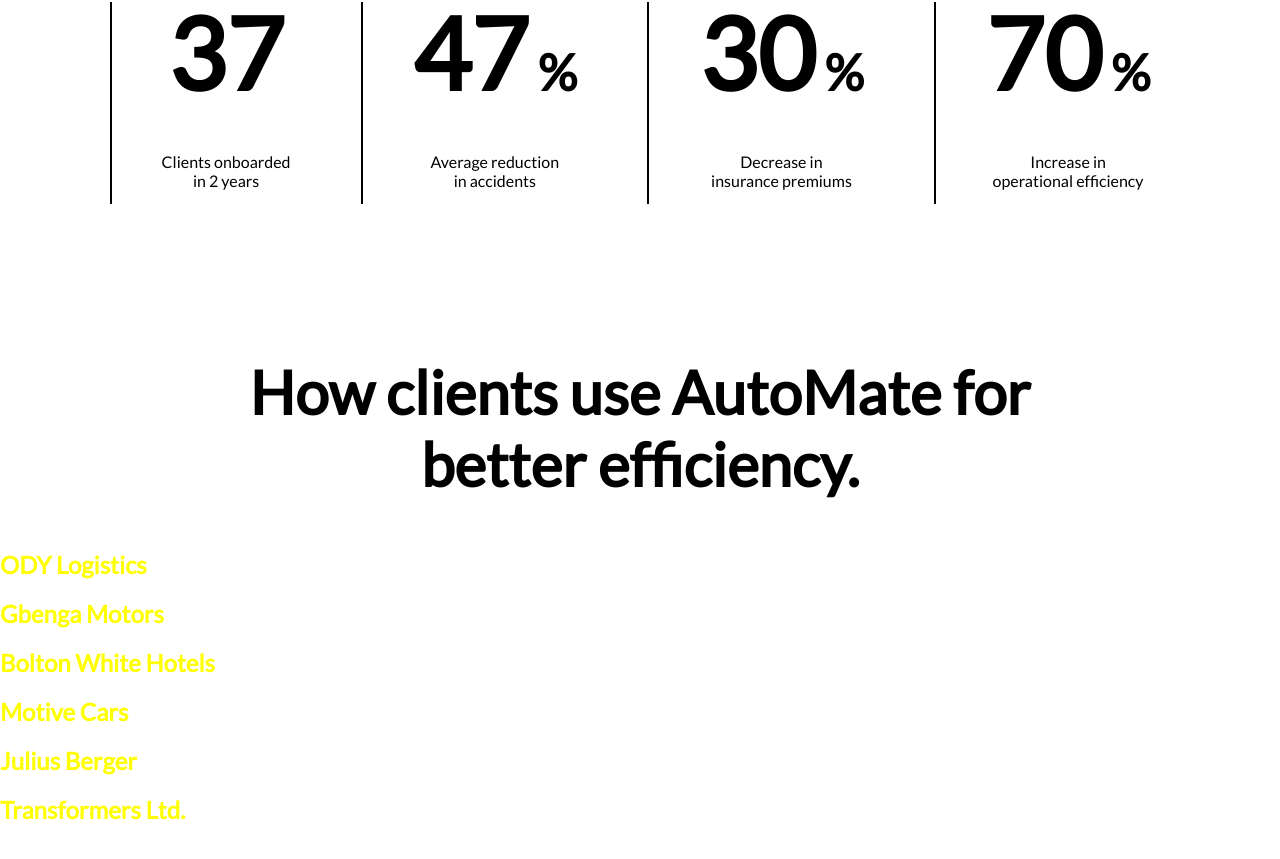
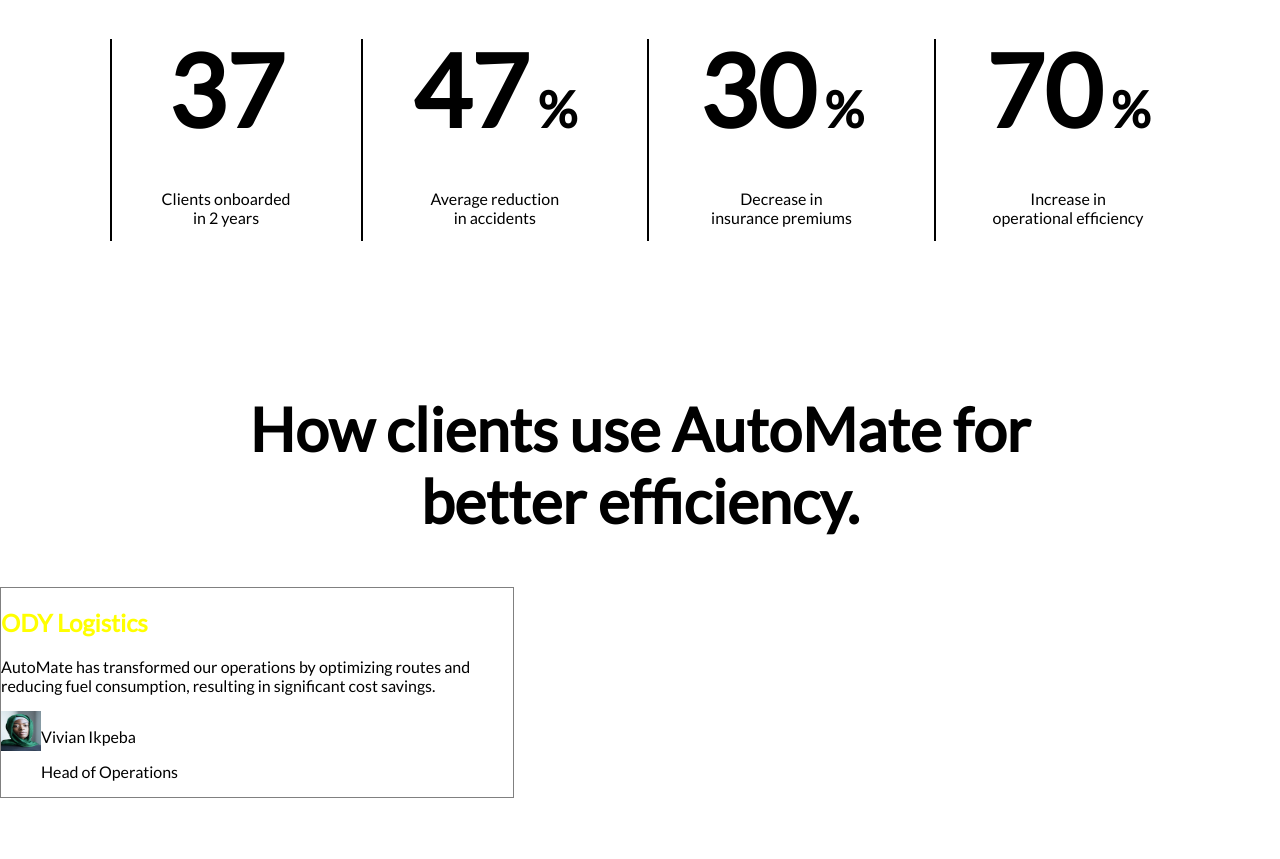
Before and after one commit to Blackie01/AutoMate, a React (Create React App) app: page / in a window 1280 px wide. Shown: the part 3530-4389 px from the top of the page. Built offline with nearby package versions, Linux system fonts and the light colour scheme; a web font is replaced by a local one.

Commit message:
testimonials

```diff
--- a/src/components/Homepage.css
+++ b/src/components/Homepage.css
@@ -262,6 +262,10 @@
     text-align: center;
 }
 
+.numbers-title {
+    margin-bottom: 70px;
+}
+
 .numbers-title h2 {
     font-size: 40px;
 }
--- a/src/components/testimonials.css
+++ b/src/components/testimonials.css
@@ -7,6 +7,30 @@
     text-align: center;
 }
 
+.review-container {
+    display: flex;
+    gap: 30px;
+}
+
+.individual-container {
+    width: 40%;
+    border: 1px solid gray ;
+}
+
 .company {
     color: yellow;
 }
+
+.words {
+
+    flex-wrap: wrap;
+}
+
+.user-label {
+    display: flex;
+}
+
+.image img {
+    height: 40px;
+    width: 40px;
+}
--- a/src/components/testimonials.js
+++ b/src/components/testimonials.js
@@ -1,91 +1,107 @@
-import React from 'react';
-import './testimonials.css';
-import vivian from '../assets/vivian.jpg'
-import gbenga from '../assets/gbenga.jpg'
-import godwin from '../assets/godwin.jpg'
-import adedoyin from '../assets/adedoyin.jpg'
-import gabriel from '../assets/gabriel.jpg'
-import lois from '../assets/lois.jpg'
+import React from "react";
+import "./testimonials.css";
+import vivian from "../assets/vivian.jpg";
+import gbenga from "../assets/gbenga.jpg";
+import godwin from "../assets/godwin.jpg";
+import adedoyin from "../assets/adedoyin.jpg";
+import gabriel from "../assets/gabriel.jpg";
+import lois from "../assets/lois.jpg";
 
-function Testimonials () {
+function Testimonials() {
+  const users = [
+    {
+      id: 1,
+      name: "Vivian Ikpeba",
+      company: "ODY Logistics",
+      userImage: vivian,
+      position: "Head of Operations",
+      words:
+        "AutoMate has transformed our operations by optimizing routes and reducing fuel consumption, resulting in significant cost savings.",
+    },
 
-    const users = [
+    // {
+    //   id: 2,
+    //   name: "Gbenga Ogunmade",
+    //   company: "Gbenga Motors",
+    //   userImage: gbenga,
+    //   position: "CEO",
+    //   words:
+    //     "With AutoMate real-time vehicle tracking, we are able to monitor our fleet performance and ensure on-time deliveries.",
+    // },
 
-{
-        name: 'Vivian Ikpeba',
-        company: 'ODY Logistics',
-        userImage: vivian,
-        position: 'Head of Operations',
-        words: 'AutoMate has transformed our operations by optimizing routes and reducing fuel consumption, resulting in significant cost savings.'
-},
+    // {
+    //   id: 3,
+    //   name: "Godwin John",
+    //   company: "Bolton White Hotels",
+    //   userImage: godwin,
+    //   position: "Fleet Manager",
+    //   words:
+    //     "AutoMate maintenance scheduling feature has helped us streamline our maintenance processes and minimize downtime",
+    // },
 
-{
-        name: 'Gbenga Ogunmade',
-        company: 'Gbenga Motors',
-        userImage: gbenga,
-        position: 'CEO',
-        words: 'With AutoMate real-time vehicle tracking, we are able to monitor our fleet performance and ensure on-time deliveries.'
-},
+    // {
+    //   id: 4,
+    //   name: "Adedoyin Gold",
+    //   company: "Motive Cars",
+    //   userImage: adedoyin,
+    //   position: "Domestic Fleet Coord",
+    //   words:
+    //     "AutoMate driver safety monitoring has helped us improve driver behavior and reduce the risk of accidents",
+    // },
 
-{
-        name: 'Godwin John',
-        company: 'Bolton White Hotels',
-        userImage: godwin,
-        position: 'Fleet Manager',
-        words: 'AutoMate maintenance scheduling feature has helped us streamline our maintenance processes and minimize downtime'
-},
+    // {
+    //   id: 5,
+    //   name: "Gabriel Thompson",
+    //   company: "Julius Berger",
+    //   userImage: gabriel,
+    //   position: "Head of Logistics",
+    //   words:
+    //     "Thanks to AutoMate customizable reporting, we are able to access detailed fleet analytics and make informed decisions.",
+    // },
 
-{
-        name: 'Adedoyin Gold',
-        company: 'Motive Cars',
-        userImage: adedoyin,
-        position: 'Domestic Fleet Coord',
-        words: 'AutoMate driver safety monitoring has helped us improve driver behavior and reduce the risk of accidents'
-},
+    // {
+    //   id: 6,
+    //   name: "Lois Lane",
+    //   company: "Transformers Ltd.",
+    //   userImage: lois,
+    //   position: "CEO",
+    //   words:
+    //     "The AutoMate automated dispatch system has enabled us to efficiently assign tasks to our drivers and improve overall fleet productivity.",
+    // },
+  ];
 
-{
-        name: 'Gabriel Thompson',
-        company: 'Julius Berger',
-        userImage: gabriel,
-        position: 'Head of Logistics',
-        words: 'Thanks to AutoMate customizable reporting, we are able to access detailed fleet analytics and make informed decisions.'
-},
+  const reviewCard = users.map((user) => {
+    return (
+      <div key={user.id} className="individual-container">
 
-{
-        name: 'Lois Lane',
-        company: 'Transformers Ltd.',
-        userImage: lois,
-        position: 'CEO',
-        words: 'The AutoMate automated dispatch system has enabled us to efficiently assign tasks to our drivers and improve overall fleet productivity.'
-}
+        <h2 className="company">{user.company}</h2>
+        <p className="words">{user.words}</p>
 
-]
-
-    const reviewCard = users.map(user  => {
-
-        return (
-            <div>
-            <h2 className='company'>{user.company}</h2>
-        </div>
-
-        )
-
-    })
-
-
-    return (
-        <main className='container'>
-
-            <div className='title'>
-                <h2>How clients use AutoMate for<br></br> better efficiency.</h2>
+        <div className="user-label">
+            <div className="image">
+                <img src={user.userImage} />
             </div>
 
-            <section className='review-container'>
-                {reviewCard}
-            </section>
+            <div>
+                <p>{user.name}</p>
+                <p>{user.position}</p>
+            </div>
+        </div>
+      </div>
+    );
+  });
 
-        </main>
-    )
+  return (
+    <main className="container">
+      <div className="title">
+        <h2>
+          How clients use AutoMate for<br></br> better efficiency.
+        </h2>
+      </div>
+
+      <section className="review-container">{reviewCard}</section>
+    </main>
+  );
 }
 
 export default Testimonials;
```
